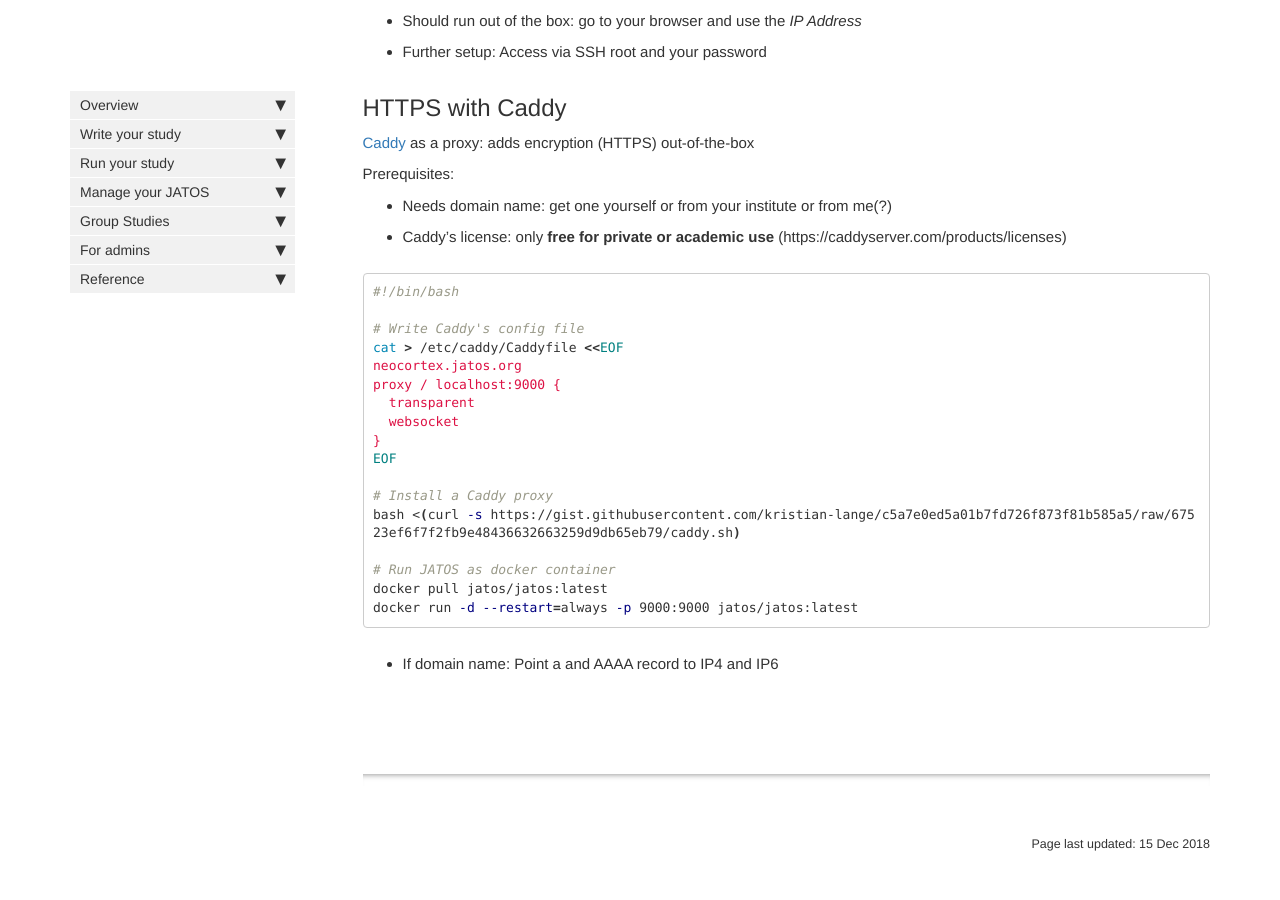
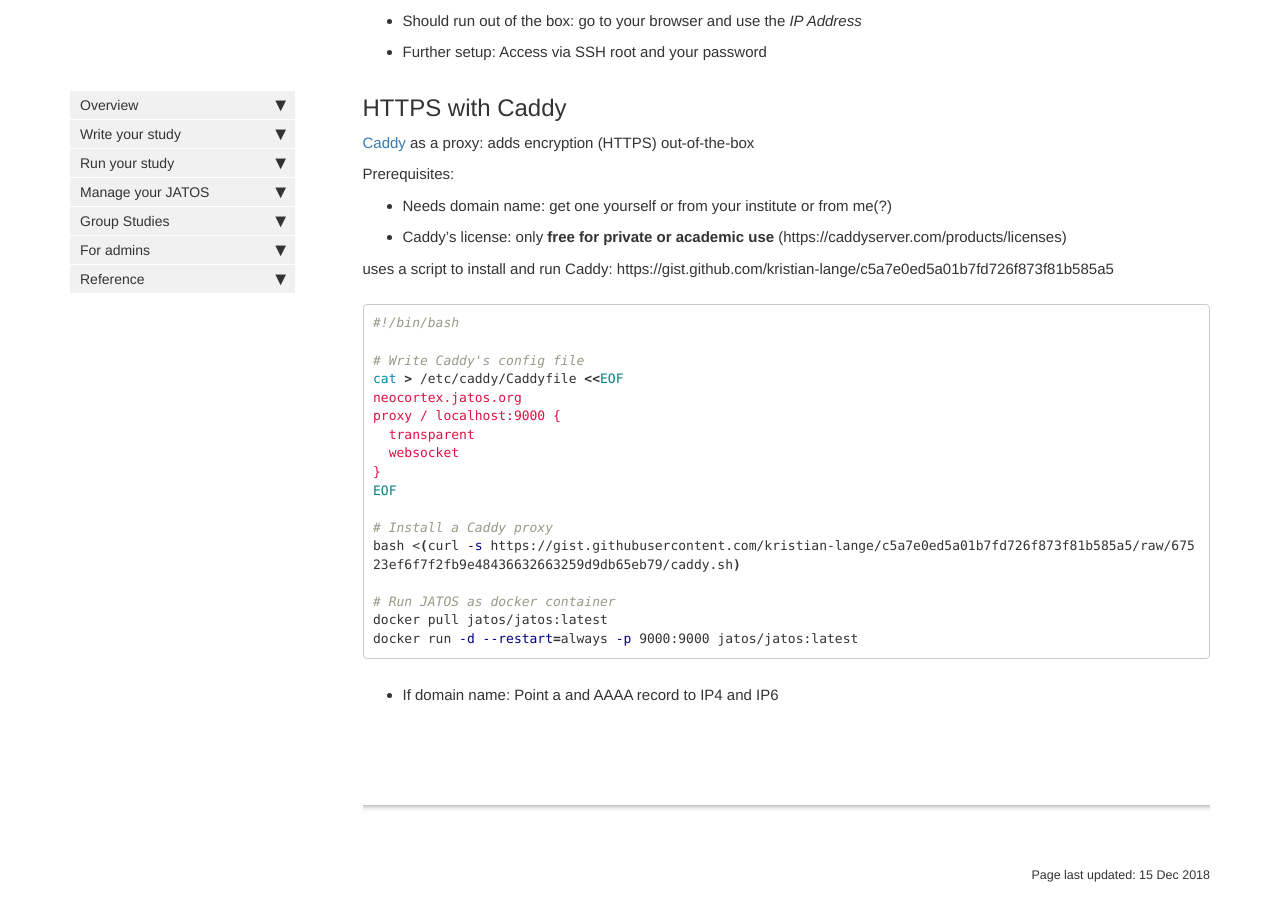
Before and after one commit to kristian-lange-tw/JATOS_docs_v3, a Jekyll site: the page built from pages/JATOS-on-Digital-Ocean.md, in a window 1280 px wide and 900 px high, scrolled down 1162 px. Built offline with Jekyll 4.4.1, drawn with Linux system fonts in a browser that asks for light colours; nearby versions of some CDN libraries; comment, search, counter and statistics services are not loaded.

Commit message:
Update JATOS-on-Digital-Ocean.md

````diff
--- a/pages/JATOS-on-Digital-Ocean.md
+++ b/pages/JATOS-on-Digital-Ocean.md
@@ -61,6 +61,8 @@ Prerequisites:
 * Needs domain name: get one yourself or from your institute or from me(?)
 * Caddy's license: only **free for private or academic use** (https://caddyserver.com/products/licenses)
 
+uses a script to install and run Caddy: https://gist.github.com/kristian-lange/c5a7e0ed5a01b7fd726f873f81b585a5
+
 ```shell
 #!/bin/bash
 
````
